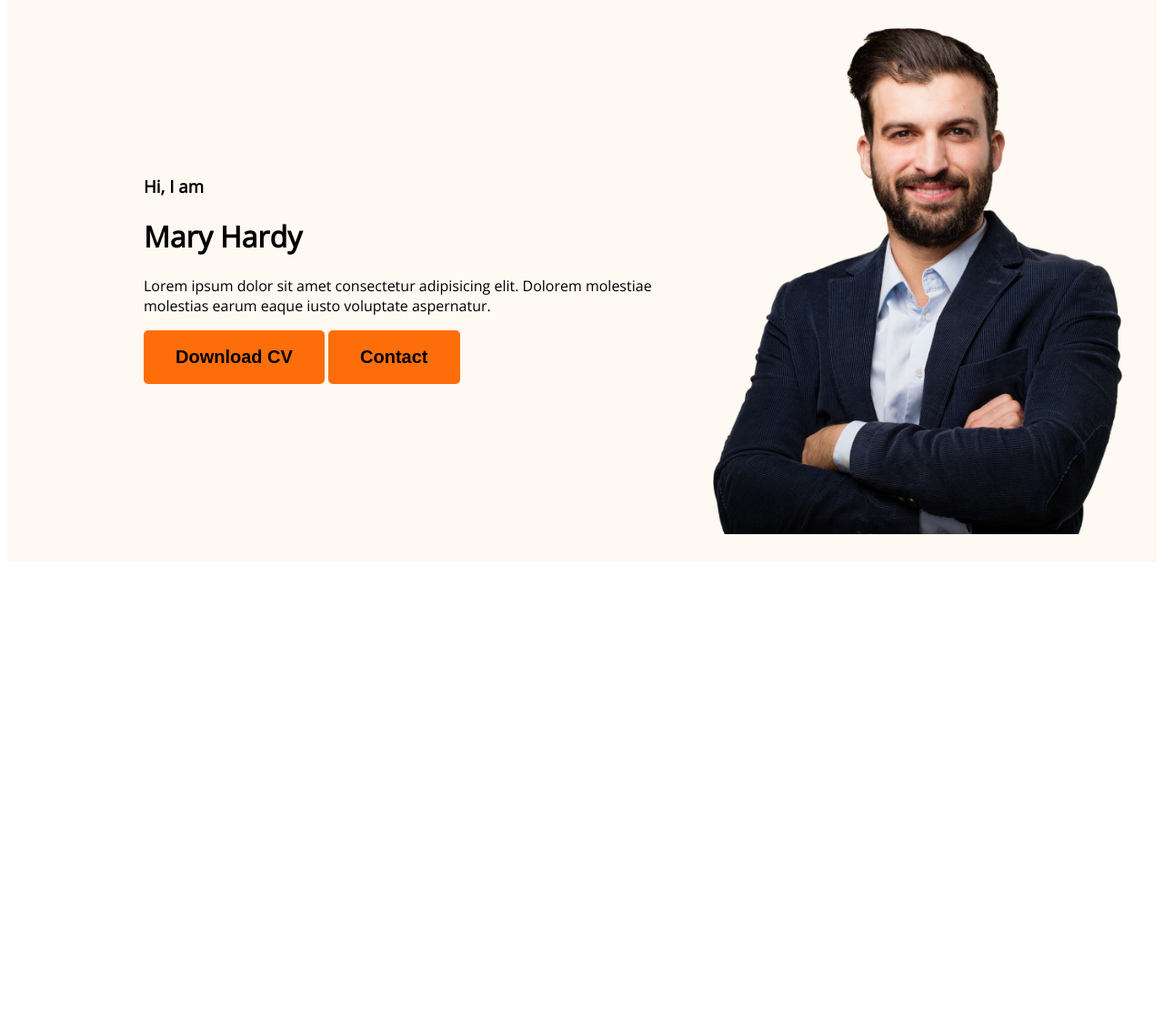
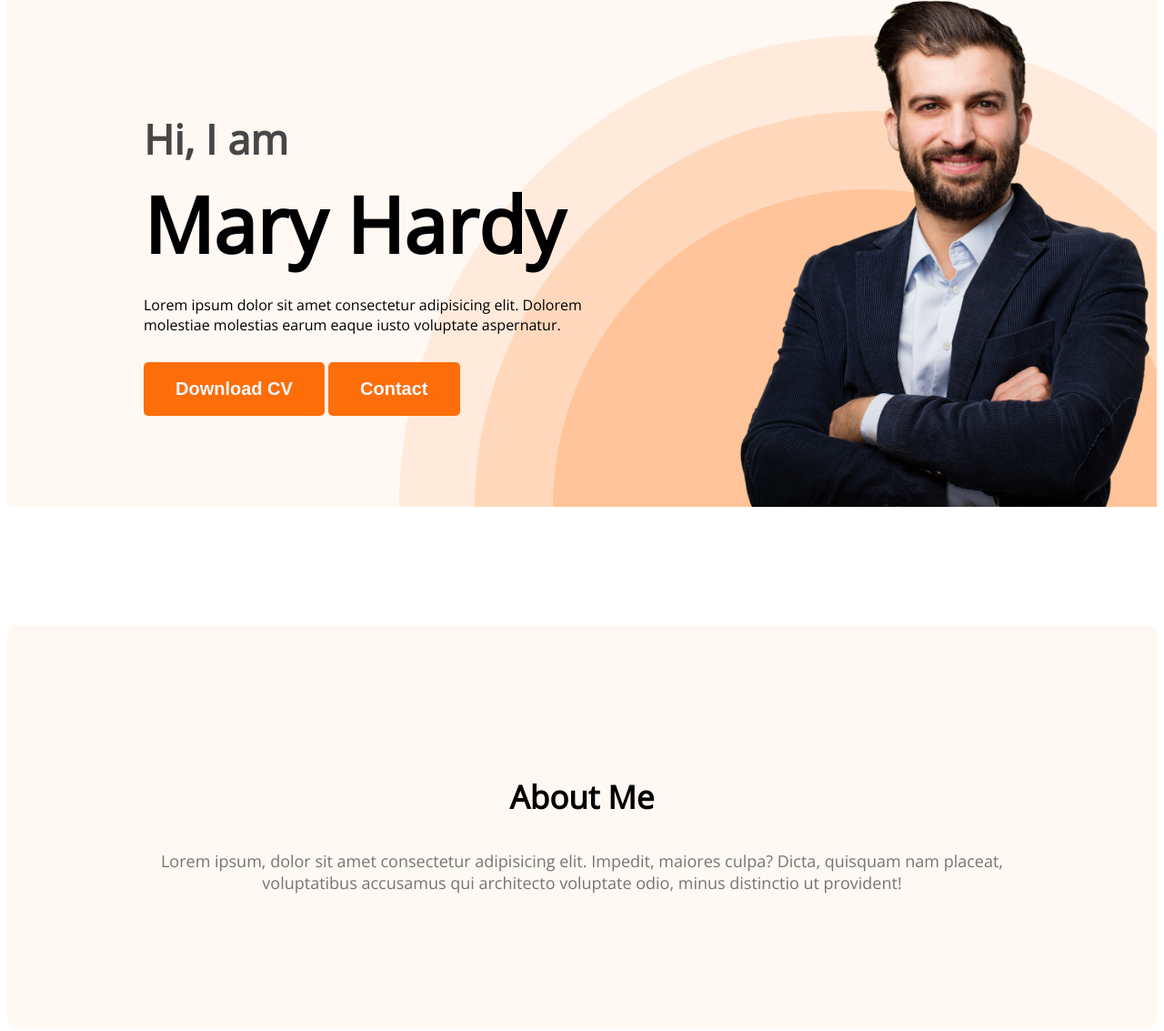
Before and after one commit to shahuuslm/portfolio, a plain HTML site: page index.html in a window 1280 px wide. Shown: the part 181-1314 px from the top of the page at 91% size. Before the commit the page ends 806 px from the top, so only its background shows below. Drawn offline with nearby package versions, Linux system fonts and the light colour scheme.

Commit message:
More Update

```diff
--- a/index.html
+++ b/index.html
@@ -26,19 +26,24 @@
             </div>
         </nav>
         <div class="banner">
-            <div>
+            <div class="banner-content">
                 <h3 class="banner-greeting">Hi, I am</h3>
                 <h1 class="banner-title">Mary Hardy</h1>
-                <p>Lorem ipsum dolor sit amet consectetur adipisicing elit. Dolorem molestiae molestias earum eaque iusto voluptate aspernatur.</p>
-                <button class="btn-primary">Download CV</button>
-                <button class="btn-primary">Contact</button>
+                <p class="banner-description">Lorem ipsum dolor sit amet consectetur adipisicing elit. Dolorem molestiae molestias earum eaque iusto voluptate aspernatur.</p>
+                <button class="btn-primary"><a href="">Download CV</a></button>
+                <button class="btn-primary"><a href="">Contact</a></button>
             </div>
             <img class="profile-pic" src="images/hardy.png" alt="">
         </div>
     </header>
-    <body>
-
-    </body>
+    <main>
+        <section class="about">
+            <h3 class="section-title">About Me</h3>
+            <p class="section-description">
+                Lorem ipsum, dolor sit amet consectetur adipisicing elit. Impedit, maiores culpa? Dicta, quisquam nam placeat, voluptatibus accusamus qui architecto voluptate odio, minus distinctio ut provident!
+            </p>
+        </section>
+    </main>
     <footer>
 
     </footer>
--- a/style.css
+++ b/style.css
@@ -46,6 +46,7 @@ body{
 }
 .btn-primary > a{
     color:aliceblue;
+    text-decoration: none;
 
 }
 
@@ -53,13 +54,55 @@ body{
 
 header{
     background-color: #fff8f3;
+    background-image: url('images/header_bg.png');
+    background-repeat: no-repeat;
+    background-position: bottom right;
 }
 .banner{
-    padding: 30px 30px 30px 150px;
+    padding: 0px 0px 0px 150px;
     display: flex;
     align-items: center;
+    justify-content: space-between;
 
+}
+.banner-content{
+    max-width: 500px;
 }
 .profile-pic{
     width: 500px;
 }
+.banner-greeting{
+    font-size: 45px;
+    color: #474747;
+    margin-bottom: 0px;
+}
+.banner-title{
+    font-size: 85px;
+    font-weight: 700;
+    margin-top: 5px;
+    margin-bottom: 20px;
+
+}
+.banner-description{
+    margin-bottom: 30px;
+}
+
+/* main section styles */
+
+/* about section styles */
+.about{
+    background-color: #fff8f3;
+    border-radius: 10px ;
+    padding: 130px;
+    margin: 130px 0px;
+    text-align: center;
+
+}
+.section-title{
+    font-size: 35px;
+    font-weight: 700;
+}
+.section-description{
+    color:#757575;
+    font-size: 18px;
+}
```
